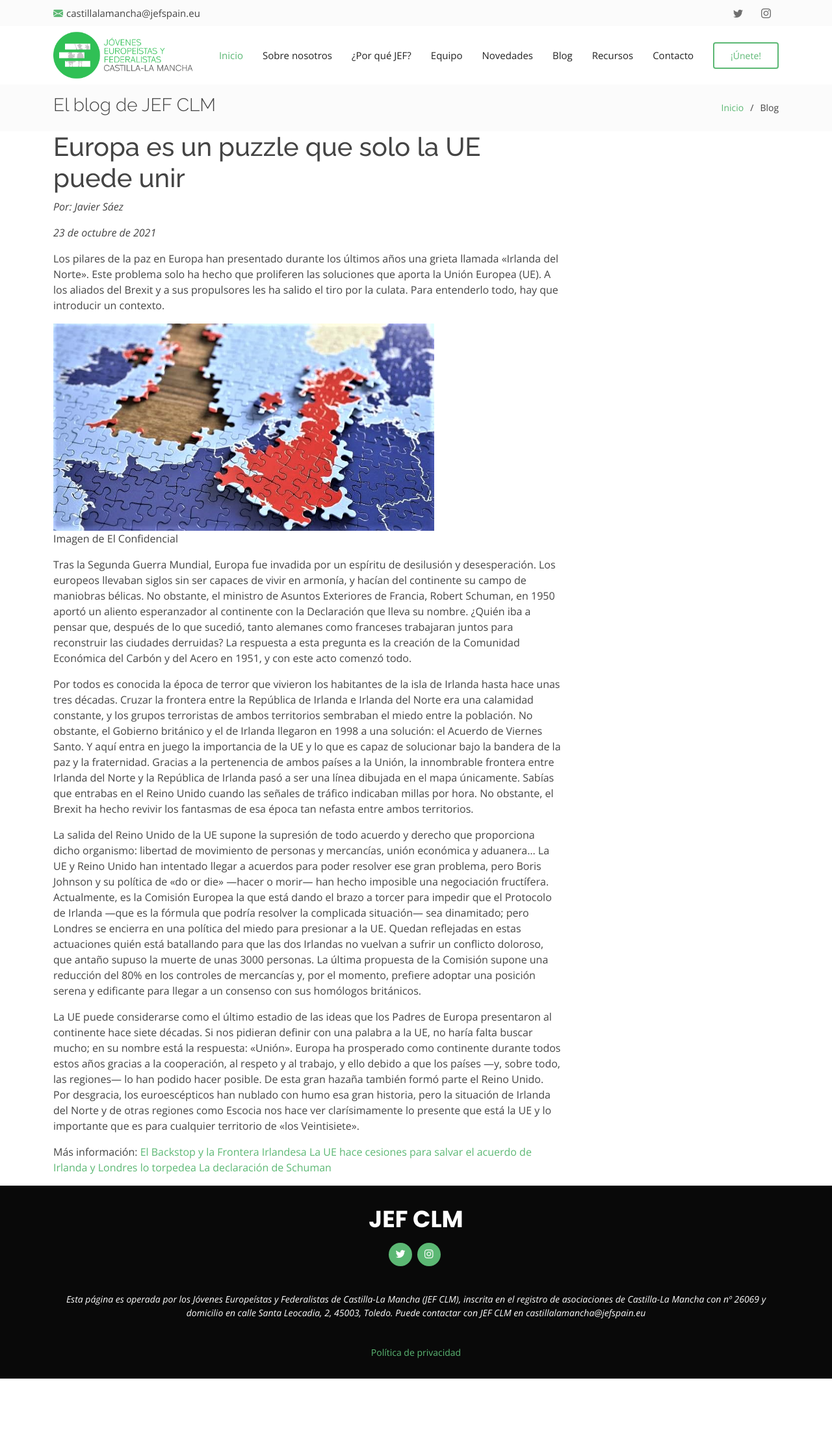
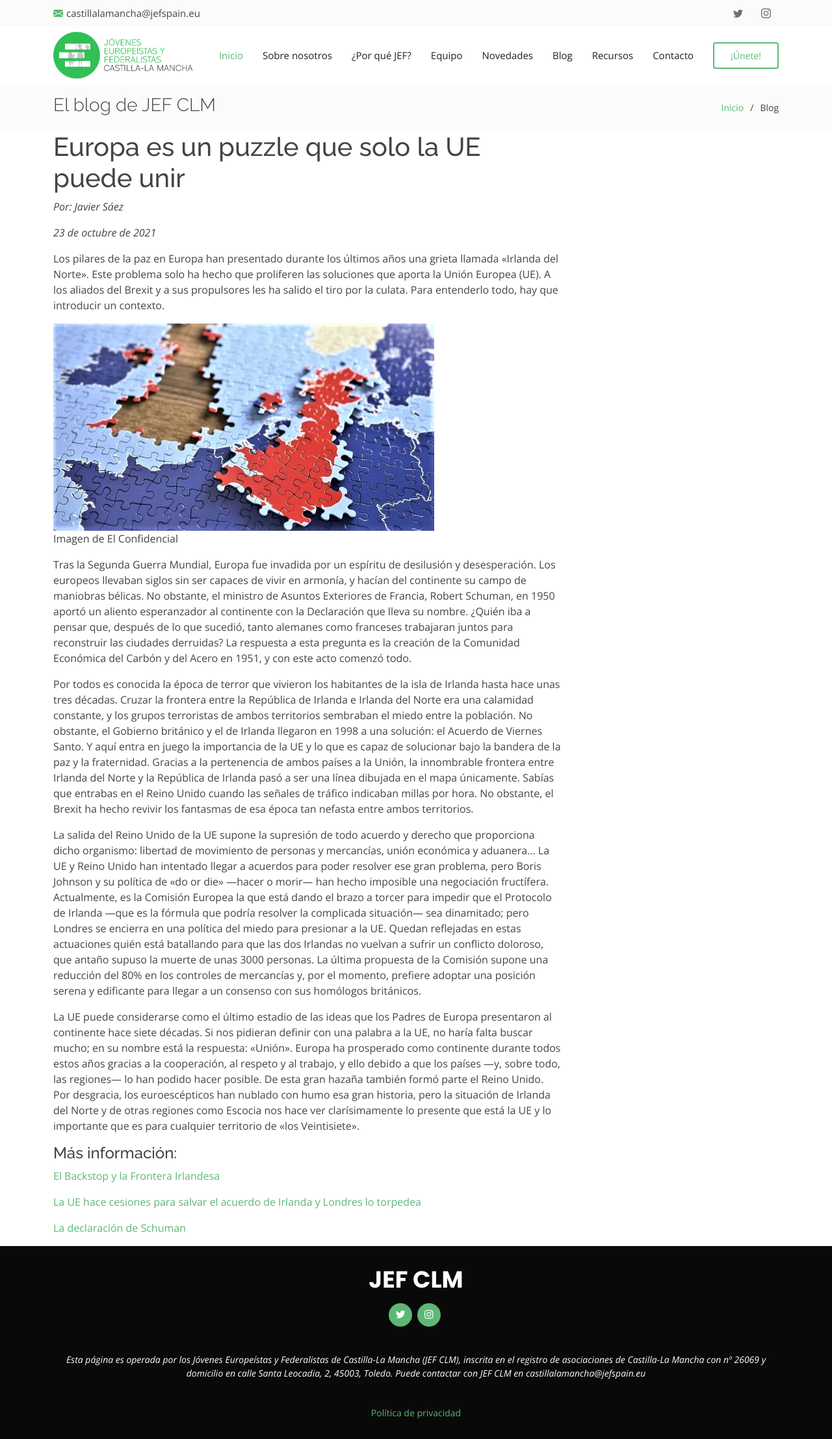
Before and after one commit to blasf1/jefclm, a Jekyll site: the page built from _posts/2021-10-23-Europa-es-un-puzzle.md, in a window 1280 px wide. Shown: the whole page at 65% size. Built offline with Jekyll 4.4.1, drawn with Linux system fonts in a browser that asks for light colours; before the commit the page ends 2122 px from its top, so only the background shows below that.

Commit message:
More corrections

```diff
--- a/_posts/2021-10-23-Europa-es-un-puzzle.md
+++ b/_posts/2021-10-23-Europa-es-un-puzzle.md
@@ -21,7 +21,10 @@ La salida del Reino Unido de la UE supone la supresión de todo acuerdo y derech
 
 La UE puede considerarse como el último estadio de las ideas que los Padres de Europa presentaron al continente hace siete décadas. Si nos pidieran definir con una palabra a la UE, no haría falta buscar mucho; en su nombre está la respuesta: «Unión». Europa ha prosperado como continente durante todos estos años gracias a la cooperación, al respeto y al trabajo, y ello debido a que los países ―y, sobre todo, las regiones― lo han podido hacer posible. De esta gran hazaña también formó parte el Reino Unido. Por desgracia, los euroescépticos han nublado con humo esa gran historia, pero la situación de Irlanda del Norte y de otras regiones como Escocia nos hace ver clarísimamente lo presente que está la UE y lo importante que es para cualquier territorio de «los Veintisiete».
 
-Más información:
+#### Más información:
+
 [El Backstop y la Frontera Irlandesa](https://www.elconfidencial.com/multimedia/video/mundo/2019-09-14/el-backstop-y-la-frontera-irlandesa-el-elefante-del-brexit_2229623/)
+
 [La UE hace cesiones para salvar el acuerdo de Irlanda y Londres lo torpedea](https://www.elconfidencial.com/mundo/europa/2021-10-13/la-ue-hace-cesiones-para-salvar-el-acuerdo-de-irlanda-mientras-londres-lo-torpedea_3305817/)
+
 [La declaración de Schuman](https://audiovisual.ec.europa.eu/en/video/I-030391)
```
